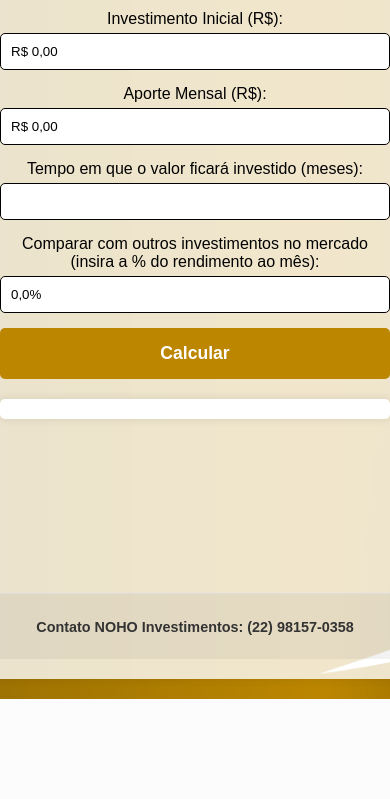
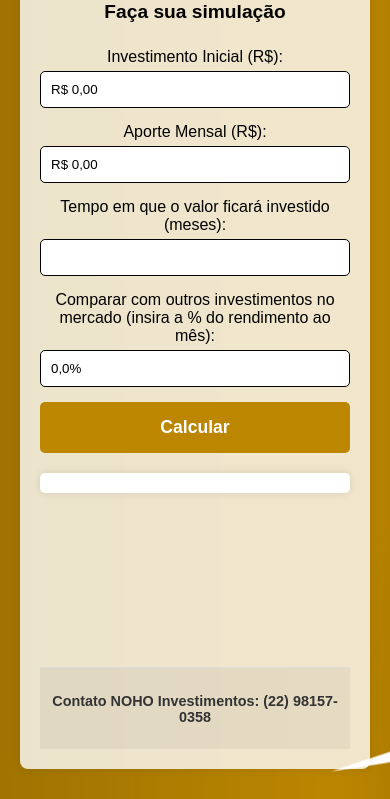
Before and after one commit to nohoinvestimentos/calculadora-de-investimentos, a plain HTML site: page index.html in a window 390 px wide. Shown: the part 296-1095 px from the top of the page. Before the commit the page ends 995 px from the top, so only its background shows below. Drawn offline with nearby package versions, Linux system fonts and the light colour scheme; files whose address does not match are found by name.

Commit message:
Add files via upload

```diff
--- a/css/styles.css
+++ b/css/styles.css
@@ -5,7 +5,6 @@ body {
     margin: 0;
     padding: 0;
     display: flex;
-    flex-direction: column;
     justify-content: center;
     align-items: center;
     min-height: 100vh;
@@ -112,3 +111,14 @@ footer a {
 footer a:hover {
     text-decoration: underline;
 }
+
+/* Ajustes específicos para mobile */
+@media (max-width: 600px) {
+    .container {
+        margin: 20px 10px; /* Adiciona margens laterais */
+    }
+
+    body {
+        padding: 10px; /* Adiciona padding ao body para centralizar a calculadora */
+    }
+}
```
